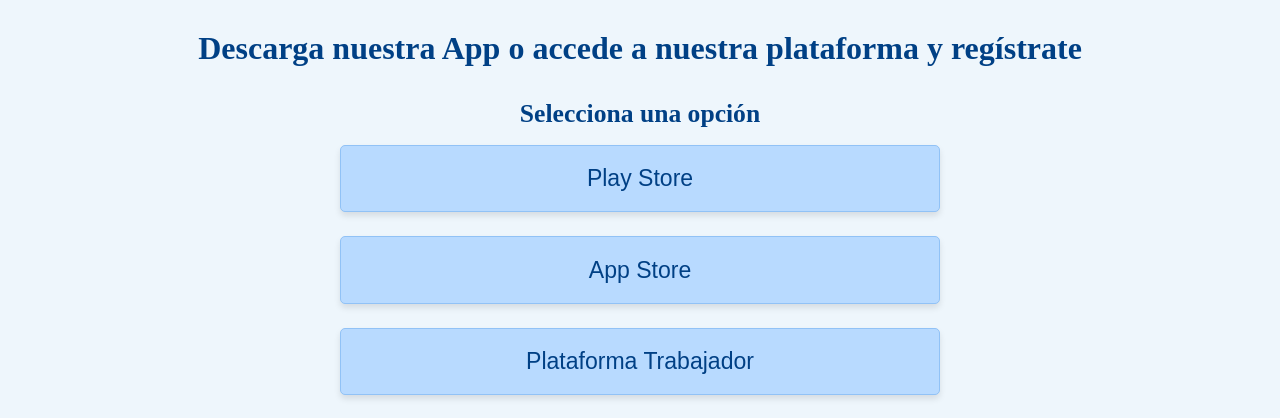
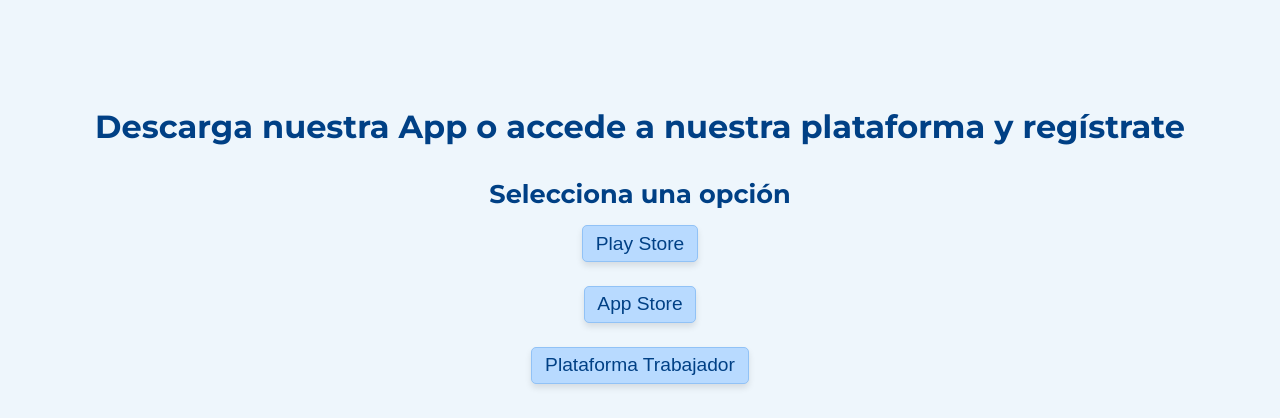
Before and after one commit to attitudehiringapp/buttonredirection-app, a plain HTML site: page index.html in a window 1280 px wide. Shown: the part 153-571 px from the top of the page. Drawn offline with Linux system fonts and the light colour scheme.

Commit message:
index.html

```diff
--- a/index.html
+++ b/index.html
@@ -4,61 +4,67 @@
     <meta charset="UTF-8">
     <meta name="viewport" content="width=device-width, initial-scale=1.0">
     <title>Attitude & Hiring</title>
+    <link href="https://fonts.googleapis.com/css2?family=Montserrat:wght@400;500;700&display=swap" rel="stylesheet">
     <style>
         html, body {
             margin: 0;
             padding: 0;
             height: 100%;
             font-size: 1vw; /* Tamaño base relativo al ancho del viewport */
+            font-family: 'Montserrat', Arial, sans-serif; /* Fuente Montserrat */
             display: flex;
             flex-direction: column;
         }
         header {
-            flex: 0 0 auto; /* Ocupa el espacio necesario sin ser flexible */
+            flex: 0 0 auto;
             width: 100%;
         }
         header img {
             width: 100%;
-            height: auto; /* Ajusta proporcionalmente sin cortar ni deformar */
+            height: auto;
             display: block;
         }
         main {
-            flex: 1; /* Ocupa todo el espacio restante */
+            flex: 1;
             display: flex;
             flex-direction: column;
             align-items: center;
-            justify-content: center; /* Centra vertical y horizontalmente */
+            justify-content: center;
             background-color: #eef6fc;
-            padding: 2vh; /* Espaciado interno relativo a la altura */
+            padding: 2vh;
         }
         h2, h3 {
             color: #004085;
             text-align: center;
-            margin: 2vh 0; /* Márgenes relativos a la altura */
+            margin: 2vh 0;
+            word-break: keep-all; /* Evita cortes de línea innecesarios */
+            white-space: nowrap; /* Asegura que el texto no se parta */
         }
         h2 {
-            font-size: 2.5rem; /* Tamaño grande para h2 */
+            font-size: 2.5rem;
         }
         h3 {
-            font-size: 2rem; /* Tamaño para h3 */
+            font-size: 2rem;
         }
         .button-container {
             display: flex;
             flex-direction: column;
-            gap: 3vh; /* Separación vertical entre botones */
+            gap: 3vh;
             width: 100%;
-            max-width: 600px; /* Limitar ancho máximo */
+            max-width: 600px;
+            align-items: center; /* Centrar botones horizontalmente */
         }
         button {
             background-color: #b8daff;
             color: #004085;
             border: 1px solid #91c2f6;
-            padding: 1.5rem 2rem; /* Botones más grandes */
+            padding: 0.5rem 1rem; /* Espaciado interno adaptable */
             border-radius: 5px;
-            font-size: 1.8rem; /* Texto grande en botones */
+            font-size: 1.5rem; /* Ajusta el tamaño del texto */
             cursor: pointer;
             transition: background-color 0.3s, transform 0.2s;
             box-shadow: 0px 4px 6px rgba(0, 0, 0, 0.1);
+            display: inline-block; /* Tamaño ajustado al contenido */
         }
         button:hover {
             background-color: #91c2f6;
```
